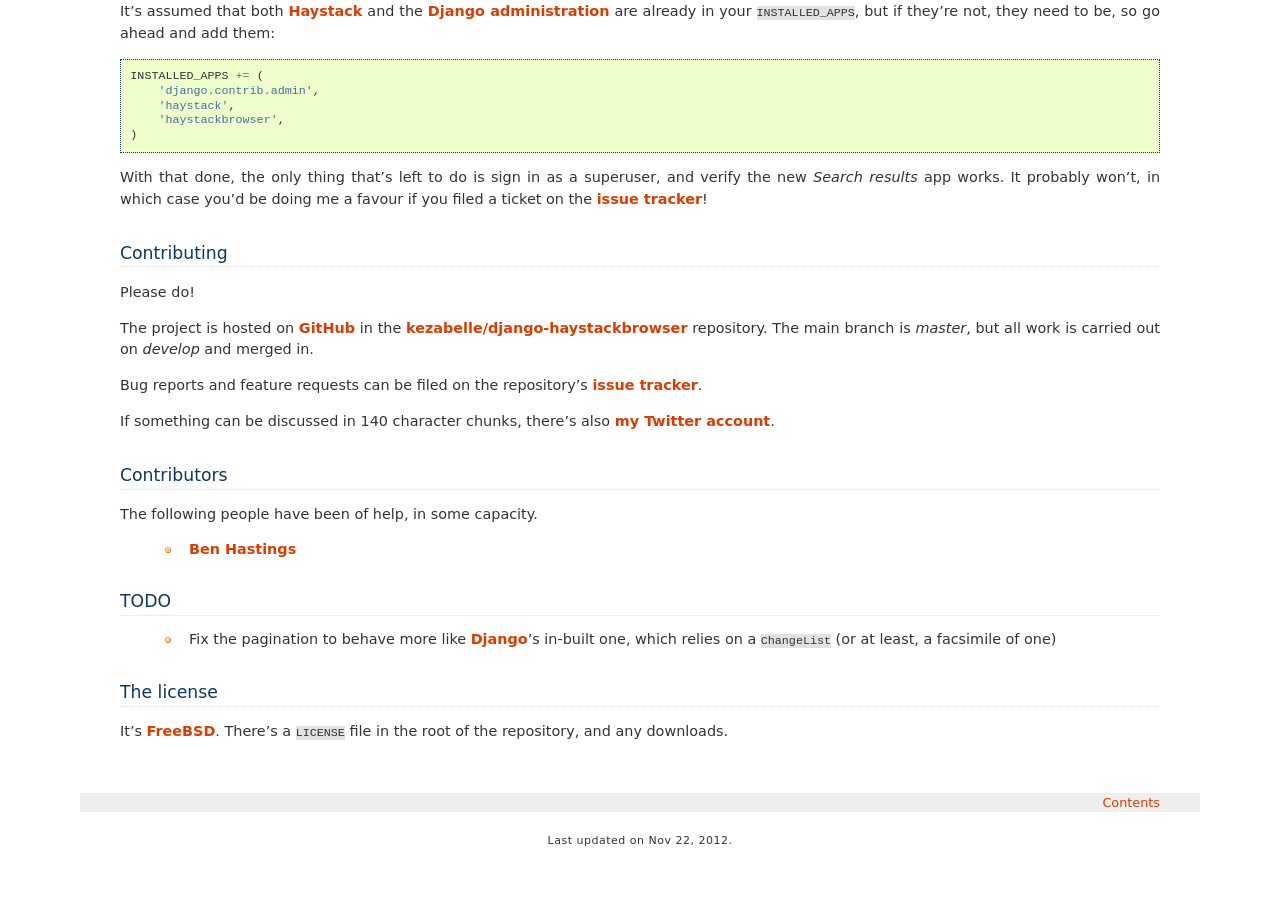
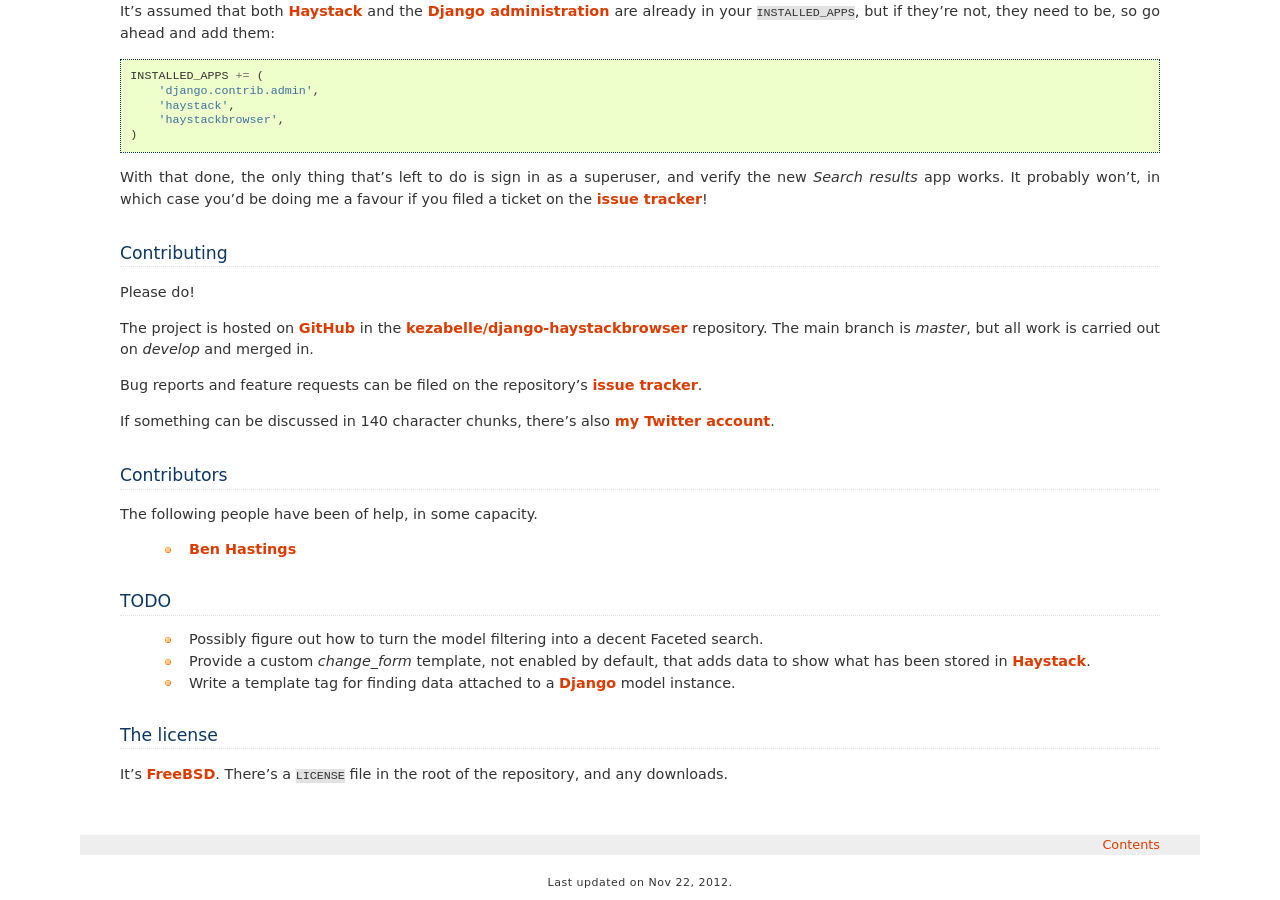
Before and after one commit to kezabelle/django-haystackbrowser, a Sphinx documentation site: the page built from docs/index.rst, in a window 1280 px wide and 900 px high, scrolled down 1582 px. Built offline with Sphinx 7.4.7, drawn with Linux system fonts in a browser that asks for light colours; before the commit the page ends 2439 px from its top, so only the background shows below that.

Commit message:
docs: update the todo list, now that I've fixed pagination.

```diff
--- a/docs/index.rst
+++ b/docs/index.rst
@@ -152,8 +152,12 @@
 TODO
 ----
 
- * Fix the pagination to behave more like `Django`_'s in-built one, which relies
-   on a ``ChangeList`` (or at least, a facsimile of one)
+ * Possibly figure out how to turn the model filtering into a decent Faceted
+   search.
+ * Provide a custom `change_form` template, not enabled by default, that adds
+   data to show what has been stored in `Haystack`_.
+ * Write a template tag for finding data attached to a `Django`_ model
+   instance.
 
 The license
 -----------
```
